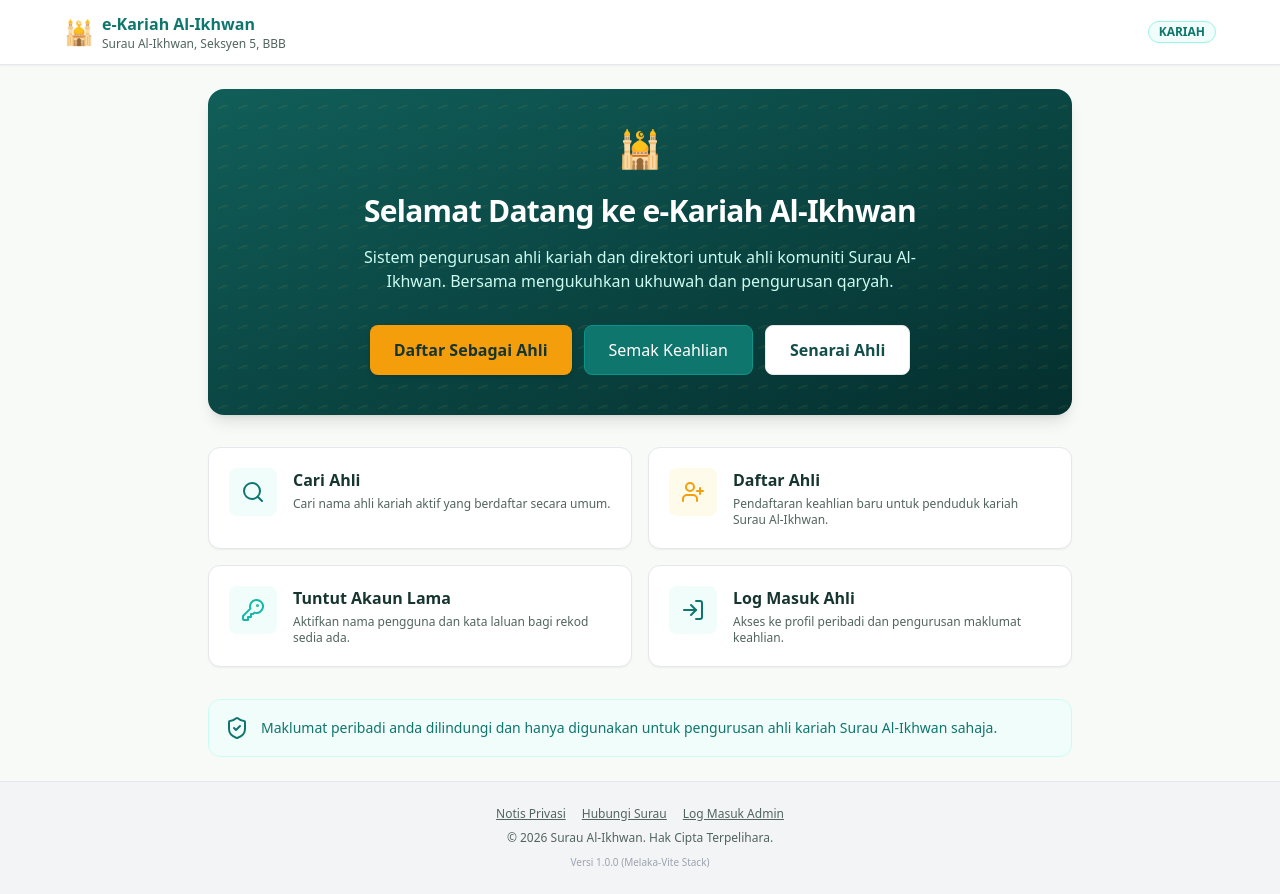
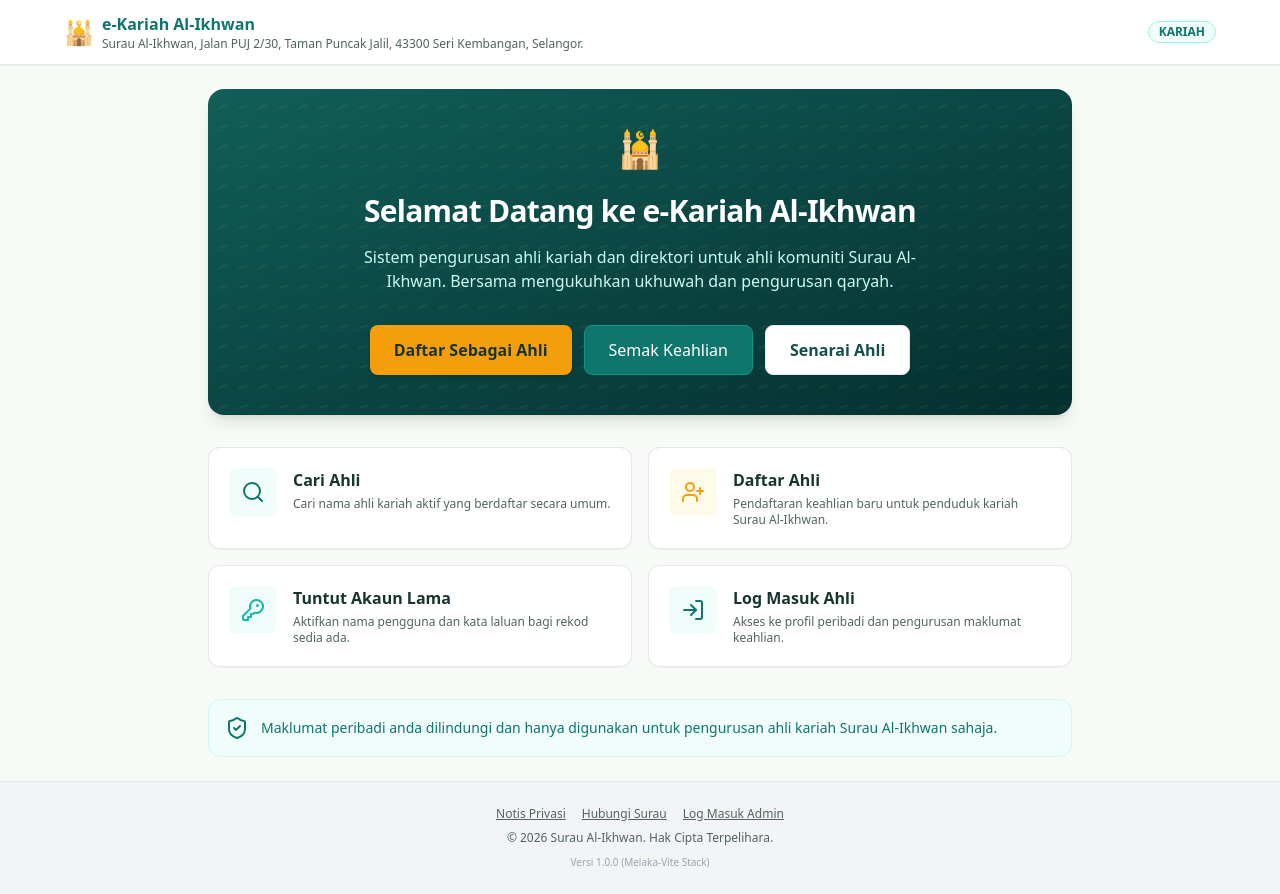
Before and after one commit to amanmana/alikhwan, a React (Vite) app: page / in a window 1280 px wide. Built offline with nearby package versions, Linux system fonts and the light colour scheme; no server answers.

Commit message:
chore: update Cloudflare config, Turnstile keys, and surau address

```diff
--- a/src/frontend/components/Header.tsx
+++ b/src/frontend/components/Header.tsx
@@ -26,7 +26,7 @@ export default function Header({
               e-Kariah Al-Ikhwan
             </h1>
             <p className="text-[10px] sm:text-xs text-brand-muted">
-              Surau Al-Ikhwan, Seksyen 5, BBB
+              Surau Al-Ikhwan, Jalan PUJ 2/30, Taman Puncak Jalil, 43300 Seri Kembangan, Selangor.
             </p>
           </div>
         </Link>
--- a/src/frontend/components/Turnstile.tsx
+++ b/src/frontend/components/Turnstile.tsx
@@ -29,7 +29,7 @@ export default function Turnstile({ onVerify }: TurnstileProps) {
       ) {
         try {
           const id = (window as any).turnstile.render(containerRef.current, {
-            sitekey: "1x00000000000000000000AA", // Cloudflare standard test sitekey
+            sitekey: "0x4AAAAAAD1XiTt4lvHFgu2C", // Production Cloudflare sitekey
             callback: (token: string) => {
               clearTimeout(fallbackRef.timer);
               stableOnVerify(token);
```
Also changed, not shown: 2 other files (tests, documents, lock files or other folders).
